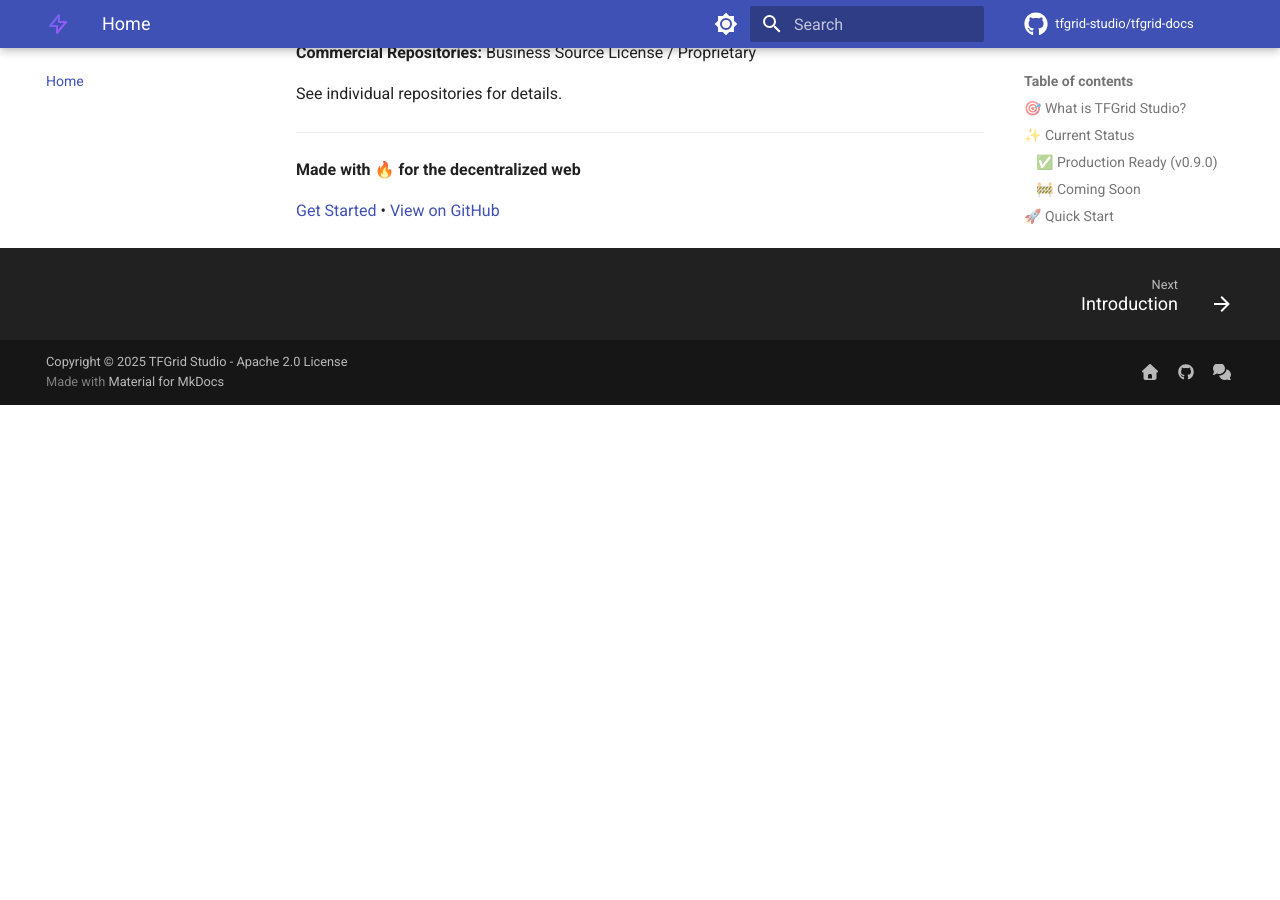
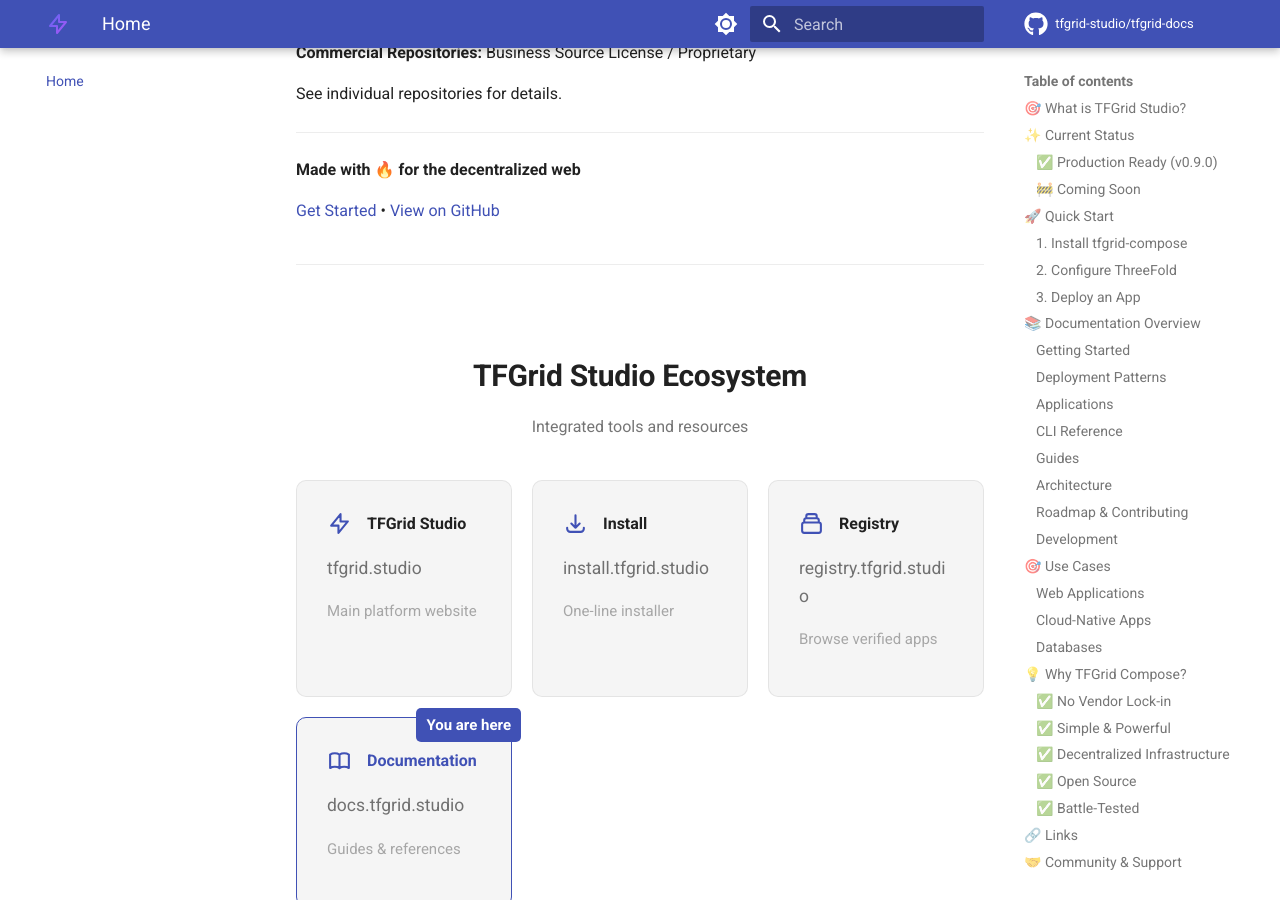
Before and after one commit to tfgrid-studio/tfgrid-docs, an MkDocs documentation site: the page built from docs/index.md, in a window 1280 px wide and 900 px high, scrolled down 6060 px. Built offline with MkDocs 1.6.1 and Material for MkDocs 9.7.7, drawn with Linux system fonts in a browser that asks for light colours; comment, search, counter and statistics services are not loaded; the version menu is left out; before the commit the page ends 6465 px from its top, so only the background shows below that.

Commit message:
feat: Add ecosystem navigation section to documentation site

```diff
--- a/mkdocs.yml
+++ b/mkdocs.yml
@@ -15,6 +15,7 @@
 # Theme
 theme:
   name: material
+  custom_dir: overrides
   palette:
     # Light mode
     - media: "(prefers-color-scheme: light)"
--- /dev/null
+++ b/overrides/main.html
@@ -0,0 +1,6 @@
+{% extends "base.html" %}
+
+{% block content %}
+  {{ super() }}
+  {% include "partials/ecosystem.html" %}
+{% endblock %}
--- /dev/null
+++ b/overrides/partials/ecosystem.html
@@ -0,0 +1,45 @@
+<div class="md-content" data-md-component="content" style="margin-top: 2rem; padding-top: 2rem; border-top: 1px solid var(--md-default-fg-color--lightest);">
+  <div style="text-align: center; margin-bottom: 2rem;">
+    <h3 style="font-size: 1.5rem; font-weight: bold; margin-bottom: 0.5rem;">TFGrid Studio Ecosystem</h3>
+    <p style="color: var(--md-default-fg-color--light);">Integrated tools and resources</p>
+  </div>
+
+  <div style="display: grid; grid-template-columns: repeat(auto-fit, minmax(200px, 1fr)); gap: 1rem; max-width: 900px; margin: 0 auto 2rem auto;">
+    <a href="https://tfgrid.studio" style="padding: 1.5rem; background: var(--md-code-bg-color); border: 1px solid var(--md-default-fg-color--lightest); border-radius: 0.5rem; text-decoration: none; color: inherit; transition: all 0.3s;">
+      <div style="display: flex; align-items: center; gap: 0.75rem; margin-bottom: 0.5rem;">
+        <svg style="width: 1.25rem; height: 1.25rem; color: var(--md-primary-fg-color);" fill="none" stroke="currentColor" viewBox="0 0 24 24"><path stroke-linecap="round" stroke-linejoin="round" stroke-width="2" d="M13 10V3L4 14h7v7l9-11h-7z" /></svg>
+        <span style="font-weight: bold;">TFGrid Studio</span>
+      </div>
+      <p style="font-size: 0.875rem; color: var(--md-default-fg-color--light);">tfgrid.studio</p>
+      <p style="font-size: 0.75rem; color: var(--md-default-fg-color--lighter); margin-top: 0.5rem;">Main platform website</p>
+    </a>
+
+    <a href="https://install.tfgrid.studio" style="padding: 1.5rem; background: var(--md-code-bg-color); border: 1px solid var(--md-default-fg-color--lightest); border-radius: 0.5rem; text-decoration: none; color: inherit; transition: all 0.3s;">
+      <div style="display: flex; align-items: center; gap: 0.75rem; margin-bottom: 0.5rem;">
+        <svg style="width: 1.25rem; height: 1.25rem; color: var(--md-primary-fg-color);" fill="none" stroke="currentColor" viewBox="0 0 24 24"><path stroke-linecap="round" stroke-linejoin="round" stroke-width="2" d="M4 16v1a3 3 0 003 3h10a3 3 0 003-3v-1m-4-4l-4 4m0 0l-4-4m4 4V4" /></svg>
+        <span style="font-weight: bold;">Install</span>
+      </div>
+      <p style="font-size: 0.875rem; color: var(--md-default-fg-color--light);">install.tfgrid.studio</p>
+      <p style="font-size: 0.75rem; color: var(--md-default-fg-color--lighter); margin-top: 0.5rem;">One-line installer</p>
+    </a>
+
+    <a href="https://registry.tfgrid.studio" style="padding: 1.5rem; background: var(--md-code-bg-color); border: 1px solid var(--md-default-fg-color--lightest); border-radius: 0.5rem; text-decoration: none; color: inherit; transition: all 0.3s;">
+      <div style="display: flex; align-items: center; gap: 0.75rem; margin-bottom: 0.5rem;">
+        <svg style="width: 1.25rem; height: 1.25rem; color: var(--md-primary-fg-color);" fill="none" stroke="currentColor" viewBox="0 0 24 24"><path stroke-linecap="round" stroke-linejoin="round" stroke-width="2" d="M19 11H5m14 0a2 2 0 012 2v6a2 2 0 01-2 2H5a2 2 0 01-2-2v-6a2 2 0 012-2m14 0V9a2 2 0 00-2-2M5 11V9a2 2 0 012-2m0 0V5a2 2 0 012-2h6a2 2 0 012 2v2M7 7h10" /></svg>
+        <span style="font-weight: bold;">Registry</span>
+      </div>
+      <p style="font-size: 0.875rem; color: var(--md-default-fg-color--light);">registry.tfgrid.studio</p>
+      <p style="font-size: 0.75rem; color: var(--md-default-fg-color--lighter); margin-top: 0.5rem;">Browse verified apps</p>
+    </a>
+
+    <div style="padding: 1.5rem; background: var(--md-code-bg-color); border: 1px solid var(--md-primary-fg-color); border-radius: 0.5rem; position: relative;">
+      <div style="position: absolute; top: -0.5rem; right: -0.5rem; background: var(--md-primary-fg-color); color: white; padding: 0.25rem 0.5rem; border-radius: 0.25rem; font-size: 0.75rem; font-weight: bold;">You are here</div>
+      <div style="display: flex; align-items: center; gap: 0.75rem; margin-bottom: 0.5rem;">
+        <svg style="width: 1.25rem; height: 1.25rem; color: var(--md-primary-fg-color);" fill="none" stroke="currentColor" viewBox="0 0 24 24"><path stroke-linecap="round" stroke-linejoin="round" stroke-width="2" d="M12 6.253v13m0-13C10.832 5.477 9.246 5 7.5 5S4.168 5.477 3 6.253v13C4.168 18.477 5.754 18 7.5 18s3.332.477 4.5 1.253m0-13C13.168 5.477 14.754 5 16.5 5c1.747 0 3.332.477 4.5 1.253v13C19.832 18.477 18.247 18 16.5 18c-1.746 0-3.332.477-4.5 1.253" /></svg>
+        <span style="font-weight: bold; color: var(--md-primary-fg-color);">Documentation</span>
+      </div>
+      <p style="font-size: 0.875rem; color: var(--md-default-fg-color--light);">docs.tfgrid.studio</p>
+      <p style="font-size: 0.75rem; color: var(--md-default-fg-color--lighter); margin-top: 0.5rem;">Guides & references</p>
+    </div>
+  </div>
+</div>
```
